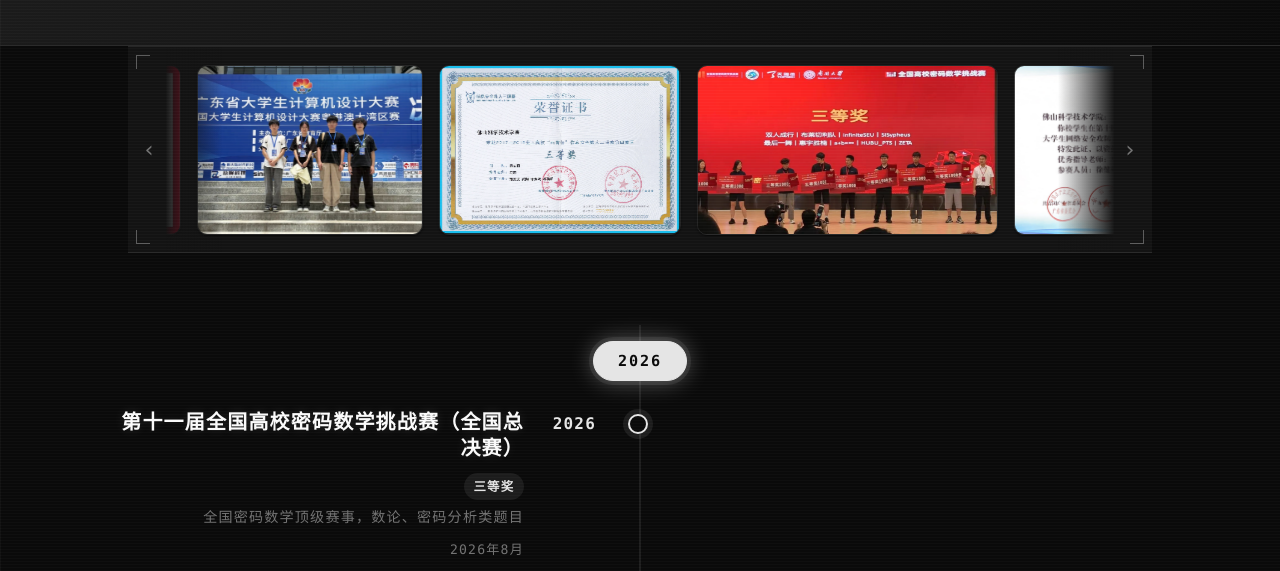
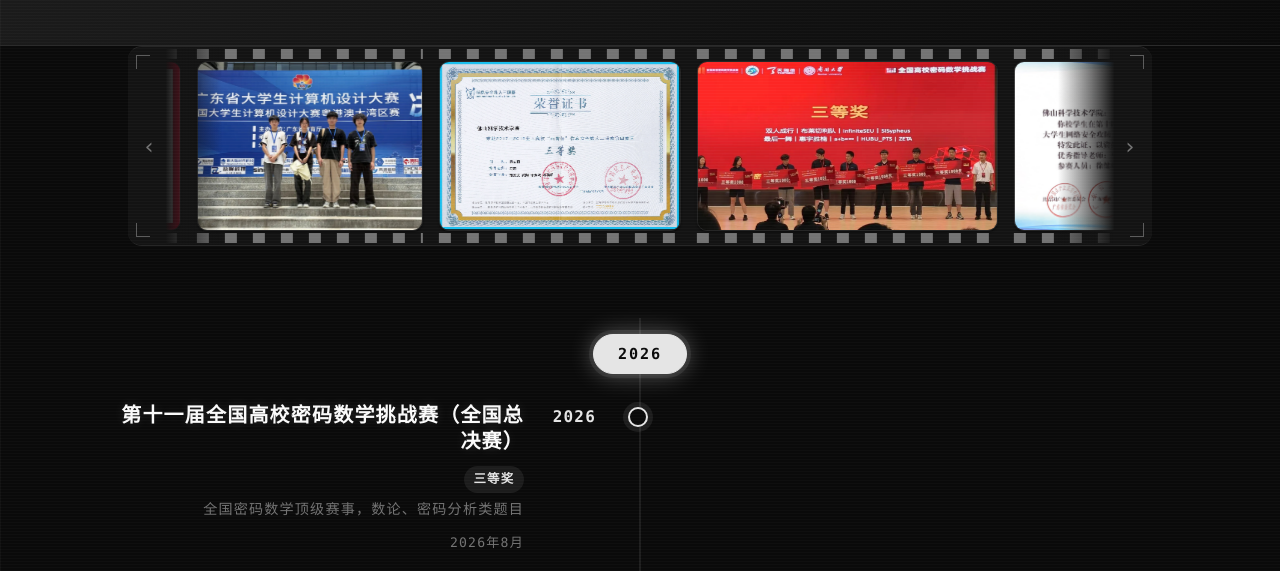
Before and after one commit to FosuSec/FosuSec.github.io, an Astro site: page /awards in a window 1280 px wide. Shown: the part 229-800 px from the top of the page. Built offline with nearby package versions, Linux system fonts and the light colour scheme; Astro itself is replaced by a stand-in of ours; some packages are replaced by stand-ins of ours.

Commit message:
style: 奖项轮播改为胶卷样式，齿孔随图片滚动并加圆角

```diff
--- a/src/pages/awards.astro
+++ b/src/pages/awards.astro
@@ -54,7 +54,9 @@ const carouselImages = (() => {
       <span class="carousel-frame" aria-hidden="true"></span>
       <div class="carousel-track">
         {[...carouselImages, ...carouselImages].map((src) => (
-          <img src={src} alt="" loading="lazy" draggable="false" />
+          <figure class="film-frame">
+            <img src={src} alt="" loading="lazy" draggable="false" />
+          </figure>
         ))}
       </div>
     </section>
@@ -102,10 +104,10 @@ const carouselImages = (() => {
     width: 80%;
     margin: 0 auto;
     overflow: hidden;
+    border-radius: var(--radius);
     border-top: 1px solid var(--border);
     border-bottom: 1px solid var(--border);
     background: var(--bg-soft);
-    padding: 1.1rem 0;
   }
 
   .carousel::before,
@@ -179,11 +181,30 @@ const carouselImages = (() => {
     animation: carousel-scroll 60s linear infinite;
   }
 
-  .carousel-track img {
+  .film-frame {
+    flex-shrink: 0;
+    margin: 0 1rem 0 0;
+    padding: 14px 0;
+    background:
+      repeating-linear-gradient(
+          to right,
+          var(--text-muted) 0 12px,
+          transparent 12px 28px
+        )
+        center top 2px / 100% 10px no-repeat,
+      repeating-linear-gradient(
+          to right,
+          var(--text-muted) 0 12px,
+          transparent 12px 28px
+        )
+        center bottom 2px / 100% 10px no-repeat;
+  }
+
+  .film-frame img {
+    display: block;
     height: 170px;
     width: auto;
     max-width: none;
-    margin-right: 1rem;
     border-radius: 10px;
     object-fit: cover;
     border: 1px solid var(--border);
--- a/src/pages/en/awards.astro
+++ b/src/pages/en/awards.astro
@@ -54,7 +54,9 @@ const carouselImages = (() => {
       <span class="carousel-frame" aria-hidden="true"></span>
       <div class="carousel-track">
         {[...carouselImages, ...carouselImages].map((src) => (
-          <img src={src} alt="" loading="lazy" draggable="false" />
+          <figure class="film-frame">
+            <img src={src} alt="" loading="lazy" draggable="false" />
+          </figure>
         ))}
       </div>
     </section>
@@ -102,10 +104,10 @@ const carouselImages = (() => {
     width: 80%;
     margin: 0 auto;
     overflow: hidden;
+    border-radius: var(--radius);
     border-top: 1px solid var(--border);
     border-bottom: 1px solid var(--border);
     background: var(--bg-soft);
-    padding: 1.1rem 0;
   }
 
   .carousel::before,
@@ -179,11 +181,30 @@ const carouselImages = (() => {
     animation: carousel-scroll 60s linear infinite;
   }
 
-  .carousel-track img {
+  .film-frame {
+    flex-shrink: 0;
+    margin: 0 1rem 0 0;
+    padding: 14px 0;
+    background:
+      repeating-linear-gradient(
+          to right,
+          var(--text-muted) 0 12px,
+          transparent 12px 28px
+        )
+        center top 2px / 100% 10px no-repeat,
+      repeating-linear-gradient(
+          to right,
+          var(--text-muted) 0 12px,
+          transparent 12px 28px
+        )
+        center bottom 2px / 100% 10px no-repeat;
+  }
+
+  .film-frame img {
+    display: block;
     height: 170px;
     width: auto;
     max-width: none;
-    margin-right: 1rem;
     border-radius: 10px;
     object-fit: cover;
     border: 1px solid var(--border);
```
